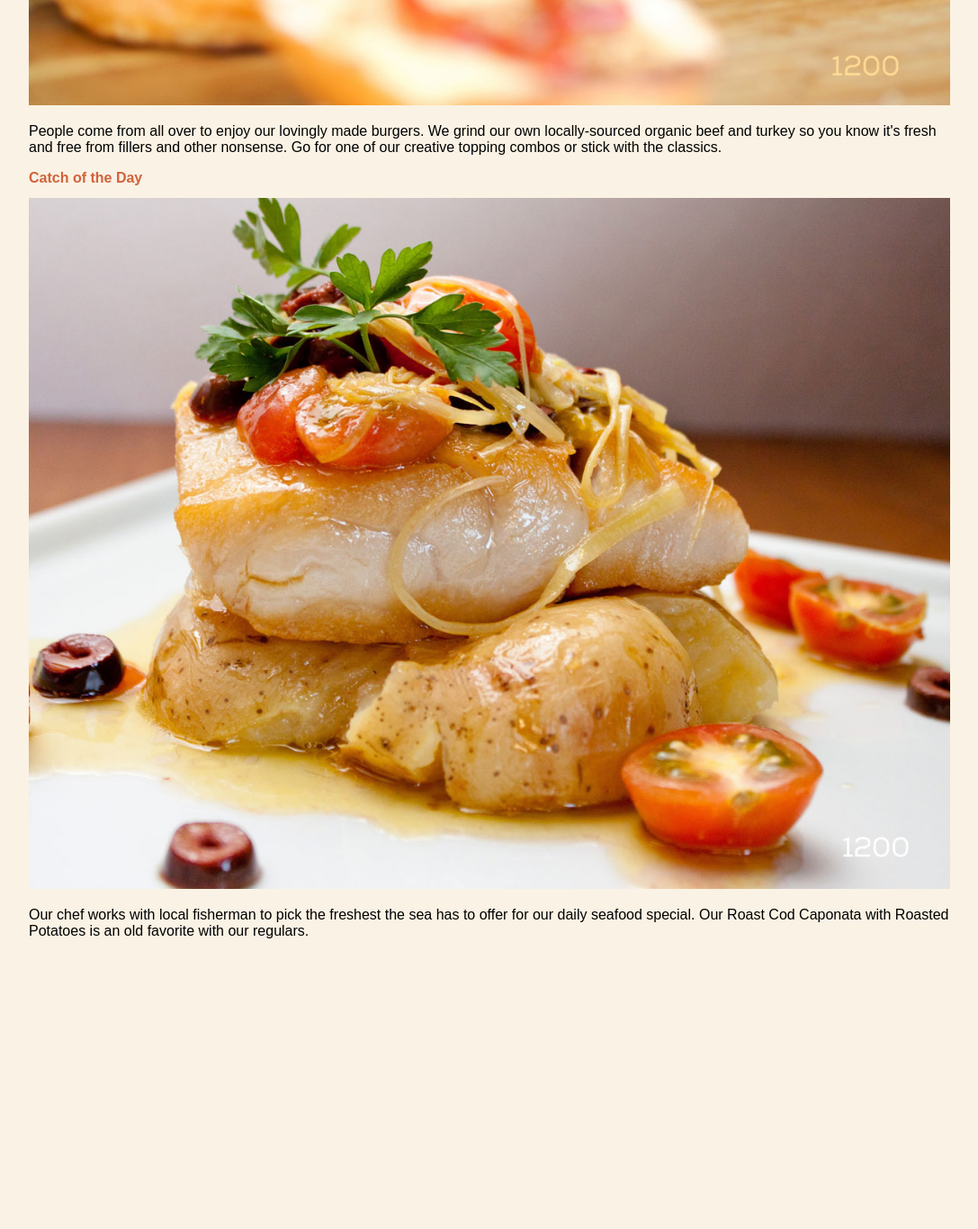
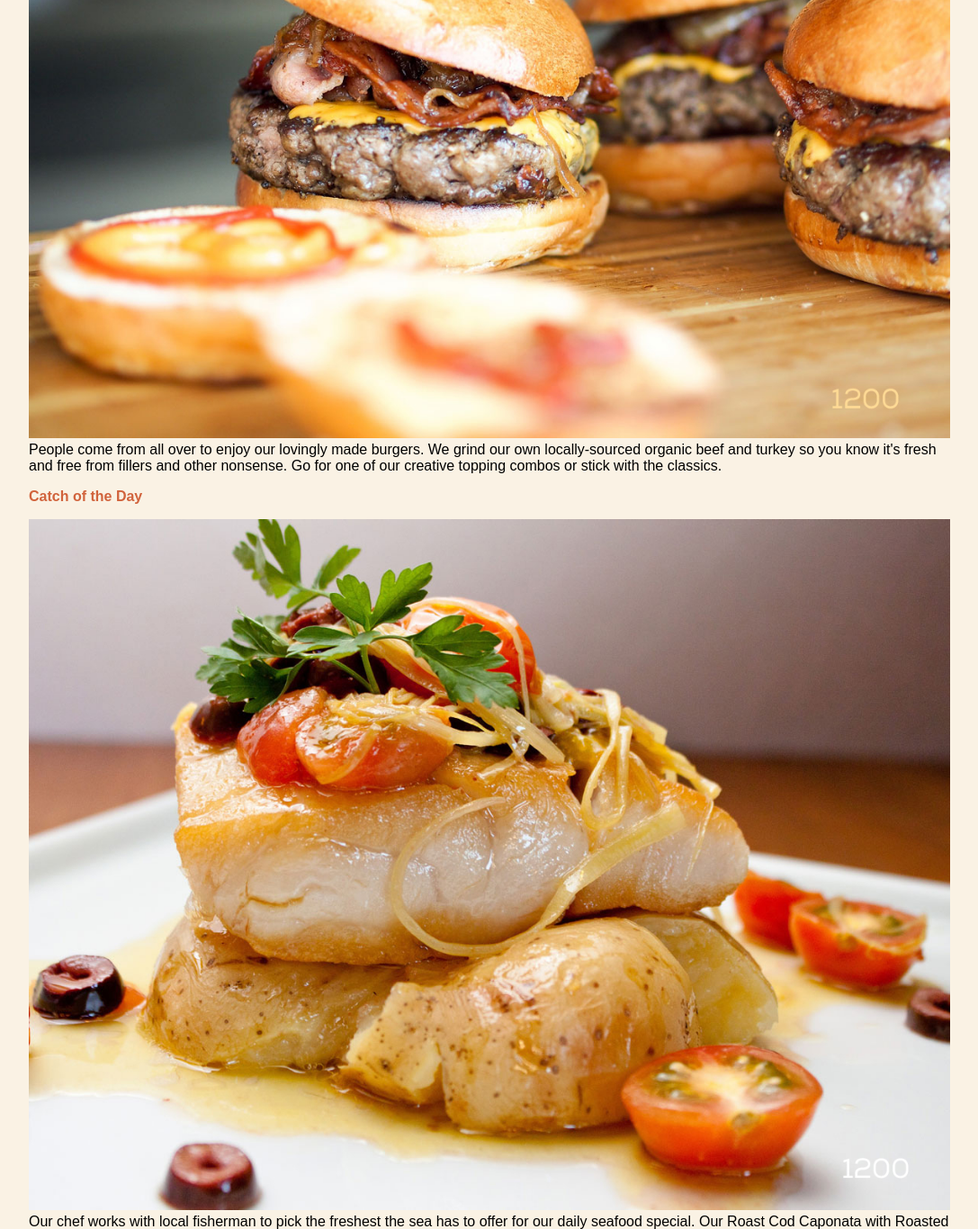
Before and after one commit to Danielwebstudy/fid, a plain HTML site: page bistro/responsivegallery/index.html in a window 1280 px wide. Shown: the part 1420-2786 px from the top of the page at 90% size, without its empty margins (96-1183 px from the left). Before the commit the page ends 2480 px from the top, so only its background shows below. Drawn offline with Linux system fonts and the light colour scheme.

Commit message:
Update index.html
image fix

```diff
--- a/bistro/responsivegallery/index.html
+++ b/bistro/responsivegallery/index.html
@@ -52,23 +52,26 @@ img {
 
 <p>
 <picture>
-  <img src="../Images/bread-400.jpg" alt="close-up of sliced rustic bread">
+	<source media="(min-width: 480px)" srcset="../images/bread-800.jpg 800w, ../images/bread-1200.jpg 1200w" sizes="80vw">
+	<img src="../Images/bread-400.jpg" alt="close-up of sliced rustic bread">
 </picture>
 <br>We start our day at the crack of dawn to bake our own muffins, bread, and dinner rolls. Loaves not used that day are donated to the local food shelter. </p>
 
 <h2>Our Burgers</h2>
+<p>
 <picture>
-  <source media="(min-width: 480px)" srcset="../images/burgers-800.jpg 800w, ../images/burgers-1200.jpg 1200w" sizes="80vw">
-  <img src="../Images/burgers-400.jpg" alt="photo of burger">
+	<source media="(min-width: 480px)" srcset="../images/burgers-800.jpg 800w, ../images/burgers-1200.jpg 1200w" sizes="80vw">
+	<img src="../Images/burgers-400.jpg" alt="photo of burger">
 </picture>
-<p>People come from all over to enjoy our lovingly made burgers. We grind our own locally-sourced organic beef and turkey so you know it's fresh and free from fillers and other nonsense. Go for one of our creative topping combos or stick with the classics. </p>
+<br>People come from all over to enjoy our lovingly made burgers. We grind our own locally-sourced organic beef and turkey so you know it's fresh and free from fillers and other nonsense. Go for one of our creative topping combos or stick with the classics. </p>
 
 <h2>Catch of the Day</h2>
+<p>
 <picture>
-  <source media="(min-width: 480px)" srcset="../images/fish-800.jpg 800w, ../images/fish-1200.jpg 1200w" sizes="80vw">
-  <img src="../Images/fish-400.jpg" alt="close up of fish dish">
+	<source media="(min-width: 480px)" srcset="../images/fish-800.jpg 800w, ../images/fish-1200.jpg 1200w" sizes="80vw">
+	<img src="../Images/fish-400.jpg" alt="close up of fish dish">
 </picture>
-<p>Our chef works with local fisherman to pick the freshest the sea has to offer for our daily seafood special. Our Roast Cod Caponata with Roasted Potatoes is an old favorite with our regulars.</p>
+<br>Our chef works with local fisherman to pick the freshest the sea has to offer for our daily seafood special. Our Roast Cod Caponata with Roasted Potatoes is an old favorite with our regulars.</p>
 
 
 
```
